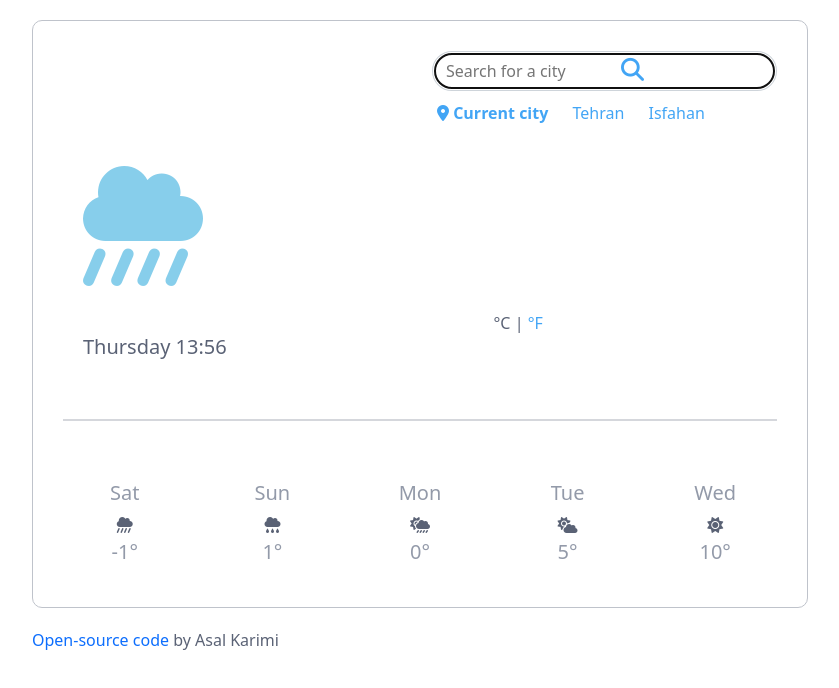
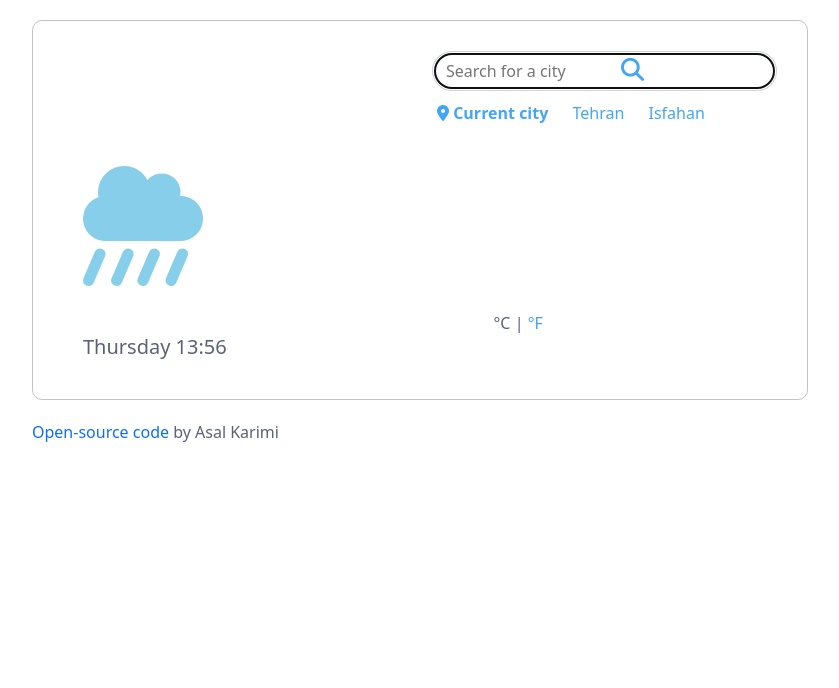
Before and after one commit to Odinkrm/weather-app, a plain HTML site: page Index.html in a window 1280 px wide. Shown: the whole page, without its empty margins (220-1059 px from the left). Drawn offline with nearby package versions, Linux system fonts and the light colour scheme; no server answers.

Commit message:
Commented the 5-day forecast section(for now)

```diff
--- a/Index.html
+++ b/Index.html
@@ -71,7 +71,7 @@
             </ul>
           </div>
         </div>
-        <hr />
+        <!--<hr />
         <div class="row d-flex justify-content-around">
           <div class="col-2 other-days">
             <h3>Sat</h3>
@@ -100,7 +100,7 @@
             <i class="fa-solid fa-sun"></i>
             <br /><span>10°</span>
           </div>
-        </div>
+        </div>-->
       </div>
       <footer>
         <span
```
